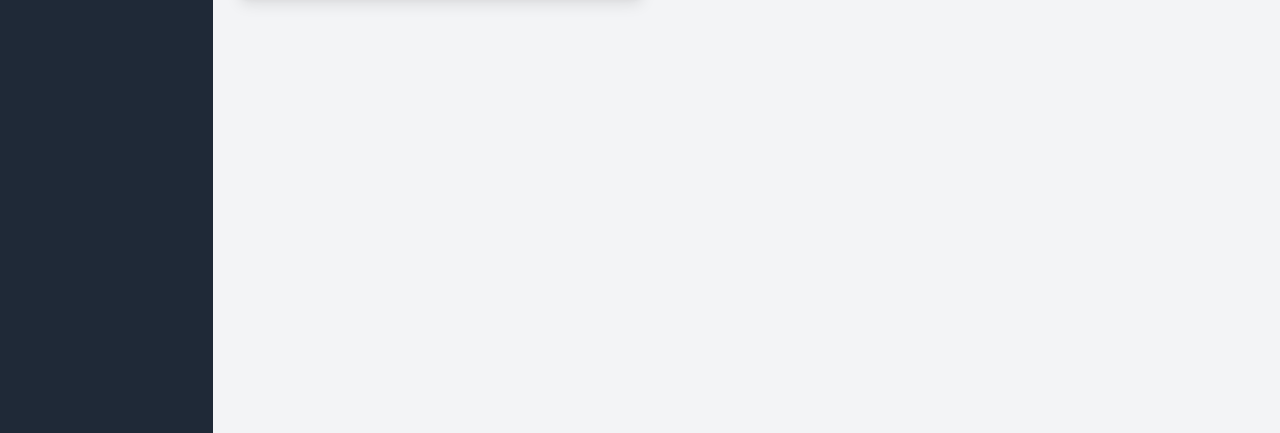
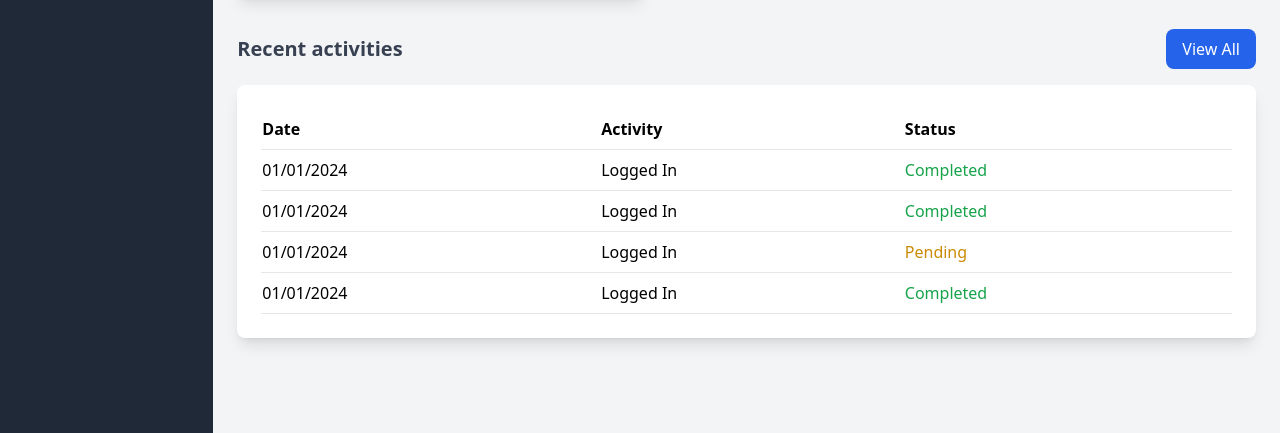
Before and after one commit to singhsanket143/TailwindTutorial, a plain HTML site: page dashboard.html in a window 1280 px wide. Shown: the part 367-800 px from the top of the page. Drawn offline with nearby package versions, Linux system fonts and the light colour scheme.

Commit message:
added codes

```diff
--- a/dashboard.html
+++ b/dashboard.html
@@ -60,6 +60,7 @@
             <!-- content -->
 
             <main class="p-4 md:p-6">
+                <!-- card wrapper -->
                 <div class="flex flex-wrap gap-5">
                     <!-- card 1 -->
                     <div class="bg-white p-4 md:p-6 rounded-lg shadow-lg min-w-[40%] transition-shadow duration-300 ease-in-out hover:shadow-none">
@@ -78,6 +79,53 @@
                 </div>
 
 
+                <div class="mt-8">
+                    <div class="flex items-center justify-between">
+                        <h2 class="text-xl font-semibold text-gray-700">Recent activities</h2>
+                        <button class="py-2 px-4 bg-blue-600 text-white rounded-lg hover:bg-blue-700">View All</button>
+                    </div>
+
+
+                    <div class="bg-white p-4 md:p-6 rounded-lg shadow-lg mt-4 overflow-x-auto">
+                        <table class="w-full">
+                            <thead>
+                                <tr class="text-left border-b">
+                                    <th class="py-2">Date</th>
+                                    <th class="py-2">Activity</th>
+                                    <th class="py-2">Status</th>
+                                </tr>
+                            </thead>
+
+                            <tbody>
+                                <tr class="border-b">
+                                    <td class="py-2">01/01/2024</td>
+                                    <td class="py-2">Logged In</td>
+                                    <td class="py-2 text-green-600">Completed</td>
+
+                                </tr>
+                                <tr class="border-b">
+                                    <td class="py-2">01/01/2024</td>
+                                    <td class="py-2">Logged In</td>
+                                    <td class="py-2 text-green-600">Completed</td>
+
+                                </tr>
+                                <tr class="border-b">
+                                    <td class="py-2">01/01/2024</td>
+                                    <td class="py-2">Logged In</td>
+                                    <td class="py-2 text-yellow-600">Pending</td>
+
+                                </tr>
+                                <tr class="border-b">
+                                    <td class="py-2">01/01/2024</td>
+                                    <td class="py-2">Logged In</td>
+                                    <td class="py-2 text-green-600">Completed</td>
+
+                                </tr>
+                            </tbody>
+                        </table>
+                    </div>
+                </div>
+
             </main>
 
 
```
